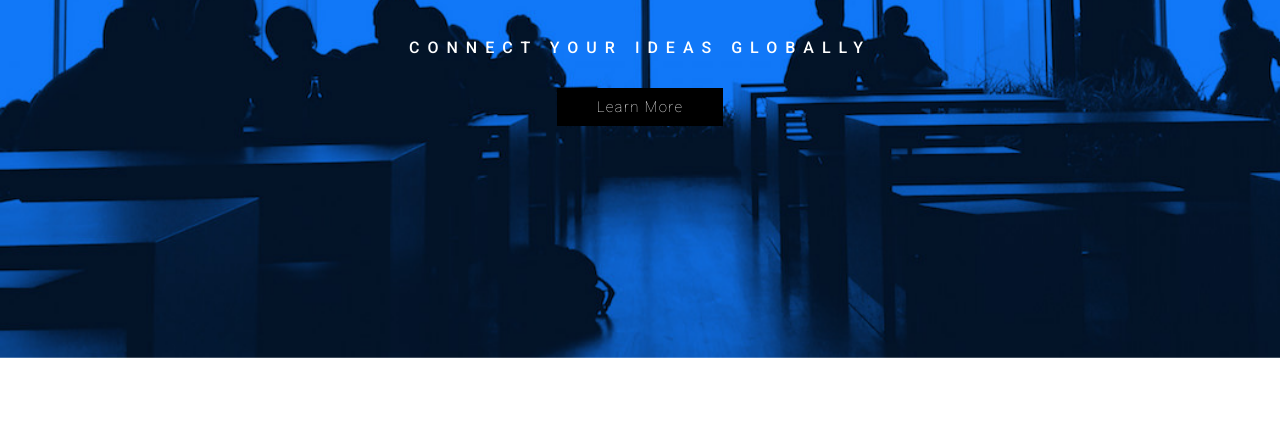
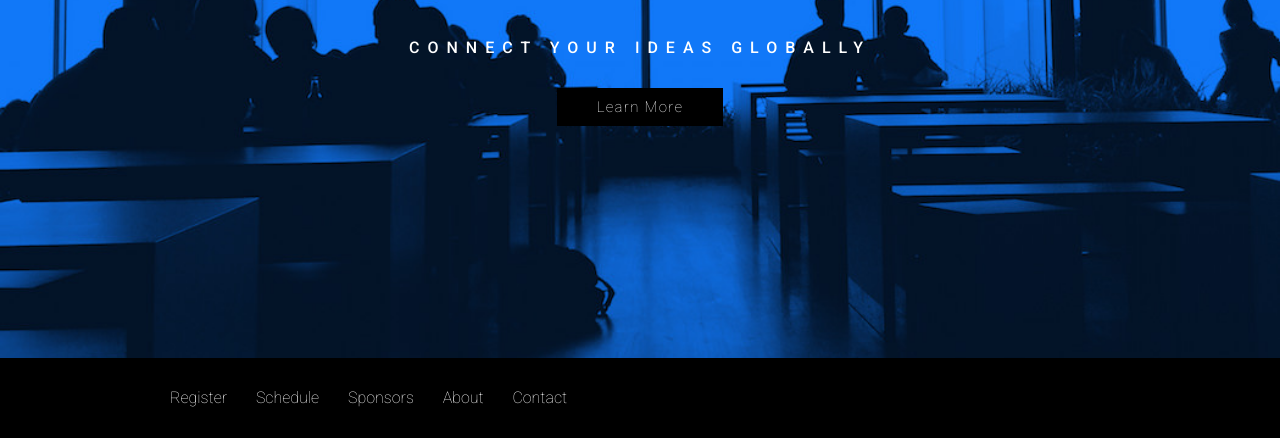
Before and after one commit to sundeepkamath/InnovationCloudWebsite, a plain HTML site: page index.html in a window 1280 px wide. Shown: the part 442-880 px from the top of the page. Before the commit the page ends 800 px from the top, so only its background shows below. Drawn offline with Linux system fonts and the light colour scheme.

Commit message:
added nav bar with css style

```diff
--- a/index.html
+++ b/index.html
@@ -9,10 +9,21 @@
 		<div class="header">
 			<div class="container">
 				<h1>Innovation Cloud</h1>
-
 				<p>Connect your ideas globally</p>
 				<a class="btn" href="#">Learn More</a>
 			</div>
 		</div>
+		<div class="nav">
+			<div class="container">
+				<ul class="menu">
+					<li>Register</li>
+					<li>Schedule</li>
+					<li>Sponsors</li>
+					<li>About</li>
+					<li>Contact</li>
+				</ul>
+			</div>
+		</div>
 	</body>
+
 </html>
--- a/style.css
+++ b/style.css
@@ -66,3 +66,29 @@ body {
 	margin-top: 0;
 	text-transform: uppercase;
 }
+
+.nav{
+	background-color: #000;
+	height: 80px;
+	width: 100%;
+}
+
+/* Nav */
+.nav ul {
+	list-style: none;
+	margin: 0 ;
+	padding: 30px 0;
+	display: block;
+}
+
+.nav ul li{
+	color: #fff;
+	display: inline-block;
+	margin-right: 25px;
+    list-style: none;
+}
+
+.nav ul li:hover{
+	background: #117bff;
+	transition: background .5s;
+}
```
